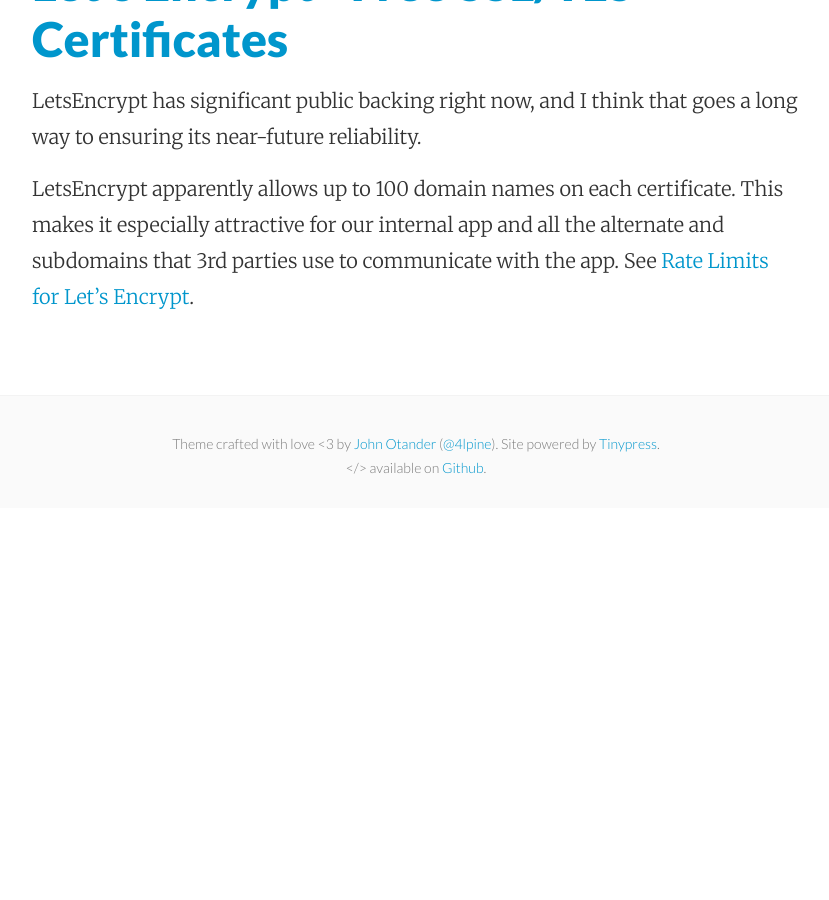
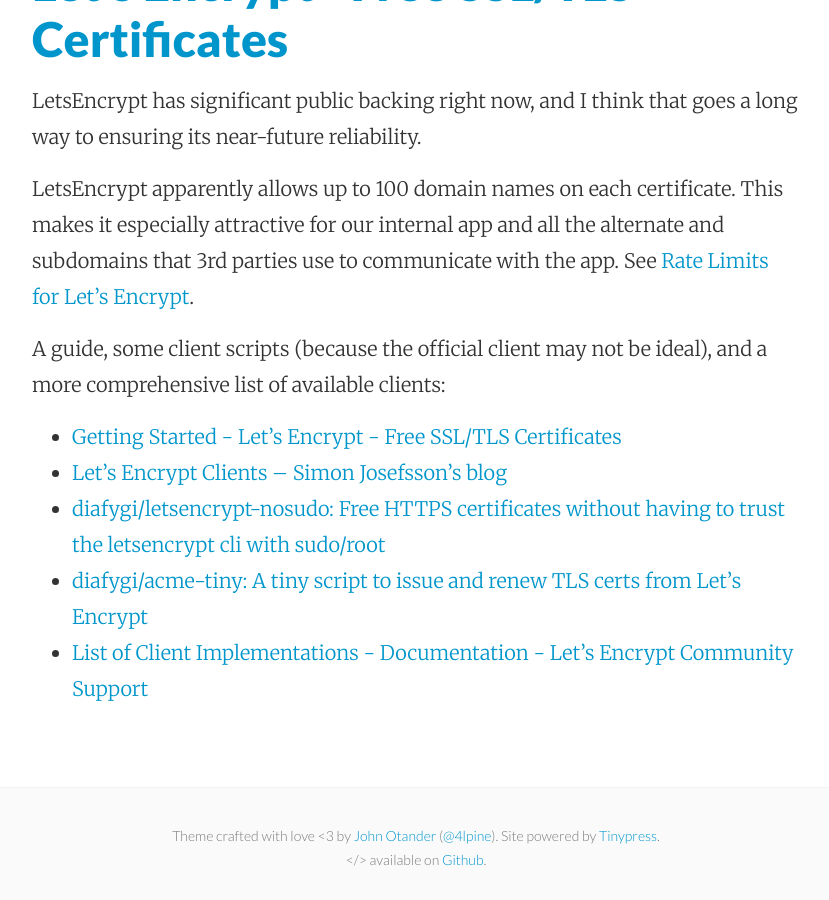
Before and after one commit to mattymaloney/mattymaloney.github.io, a Jekyll site: the page built from _posts/2016-03-03-free-ssl-tls-certs.md, in a window 1280 px wide and 900 px high, scrolled down 1194 px. Shown: the whole window, without its empty margins (224-1053 px from the left). Built offline with Jekyll 4.4.1, drawn with Linux system fonts in a browser that asks for light colours; before the commit the page ends 1702 px from its top, so only the background shows below that.

Commit message:
Created 2016-03-03-free-ssl-tls-certs.md

```diff
--- a/_posts/2016-03-03-free-ssl-tls-certs.md
+++ b/_posts/2016-03-03-free-ssl-tls-certs.md
@@ -25,3 +25,11 @@
 LetsEncrypt has significant public backing right now, and I think that goes a long way to ensuring its near-future reliability.
 
 LetsEncrypt apparently allows up to 100 domain names on each certificate. This makes it especially attractive for our internal app and all the alternate and subdomains that 3rd parties use to communicate with the app. See [Rate Limits for Let's Encrypt](https://community.letsencrypt.org/t/rate-limits-for-lets-encrypt/6769).
+
+A guide, some client scripts (because the official client may not be ideal), and a more comprehensive list of available clients:
+
+* [Getting Started - Let's Encrypt - Free SSL/TLS Certificates](https://letsencrypt.org/getting-started/)
+* [Let’s Encrypt Clients – Simon Josefsson's blog](https://blog.josefsson.org/2015/12/17/lets-encrypt-clients/)
+* [diafygi/letsencrypt-nosudo: Free HTTPS certificates without having to trust the letsencrypt cli with sudo/root](https://github.com/diafygi/letsencrypt-nosudo)
+* [diafygi/acme-tiny: A tiny script to issue and renew TLS certs from Let's Encrypt](https://github.com/diafygi/acme-tiny/)
+* [List of Client Implementations - Documentation - Let's Encrypt Community Support](https://community.letsencrypt.org/t/list-of-client-implementations/2103)
```
